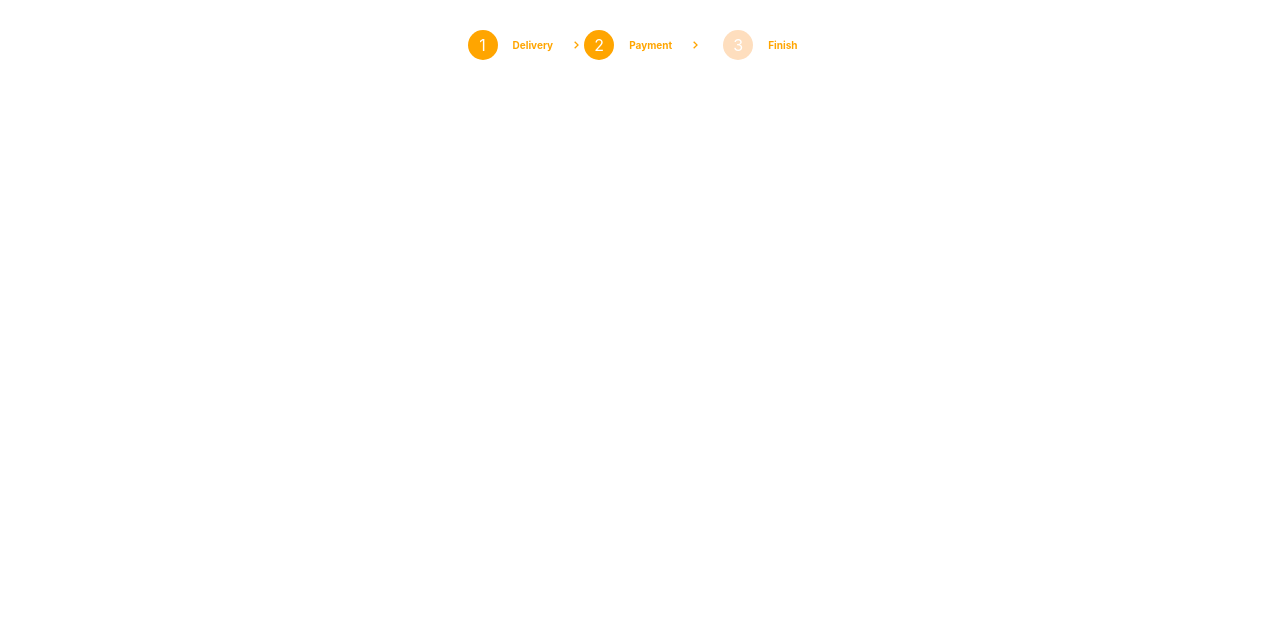
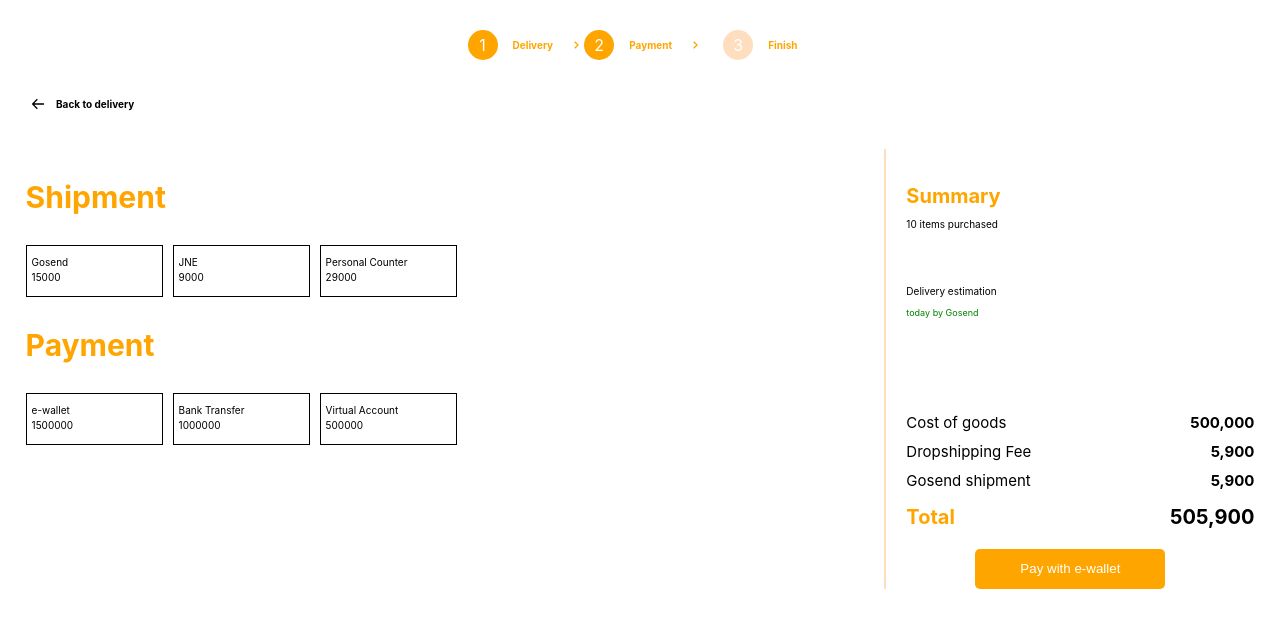
Before and after one commit to AkbarZul/Jakmall-test, a React (Create React App) app: page /payment in a window 1280 px wide. Shown: the top 628 px of the page. Built offline with nearby package versions, Linux system fonts and the light colour scheme.

Commit message:
payment page static

```diff
--- /dev/null
+++ b/src/components/CardPayment/card.css
@@ -0,0 +1,11 @@
+.card {
+    width: 130px;
+    height: 50px;
+    border: 1px solid black;
+    margin-right: 10px;
+    padding-left: 5px;
+}
+
+.card__text {
+    font-size: 10px;
+}
--- /dev/null
+++ b/src/components/CardPayment/index.js
@@ -0,0 +1,17 @@
+import React from 'react'
+
+import './card.css'
+
+const CardPayment = (props) => {
+    const {name, price} = props;
+    return (
+        <>
+            <div className='card'>
+                <p className='card__text' >{name}</p>
+                <p className='card__text' style={{marginTop: '-7px'}}>{price}</p>
+            </div>
+        </>
+    )
+}
+
+export default CardPayment
--- a/src/components/index.js
+++ b/src/components/index.js
@@ -1,10 +1,12 @@
 import Breadcrumb from './Breadcrumb';
 import BreadcrumbPayment from './BreadcrumbPayment';
 import Back from './Back';
+import CardPayment from './CardPayment';
 
 
 export {
     Breadcrumb,
     BreadcrumbPayment,
     Back,
+    CardPayment,
 }
--- a/src/pages/Payment/index.js
+++ b/src/pages/Payment/index.js
@@ -1,10 +1,120 @@
-import React from "react";
-import { BreadcrumbPayment, Back } from "../../components";
+import React, {useState} from "react";
+import { Link } from "react-router-dom";
+import { BreadcrumbPayment, Back, CardPayment } from "../../components";
+
+import "./payment.css";
 
 const Payment = () => {
+    const [check, setCheck] = useState(false)
+    console.log('ini check', check)
+  const shipment = [
+    {
+      id: 1,
+      name: "Gosend",
+      price: 15000,
+    },
+    {
+      id: 1,
+      name: "JNE",
+      price: 9000,
+    },
+    {
+      id: 1,
+      name: "Personal Counter",
+      price: 29000,
+    },
+  ];
+
+  const Payment = [
+    {
+        id: 1,
+        name: "e-wallet",
+        price: 1500000,
+      },
+      {
+        id: 1,
+        name: "Bank Transfer",
+        price: 1000000,
+      },
+      {
+        id: 1,
+        name: "Virtual Account",
+        price: 500000,
+      },
+  ]
+
+  console.log(shipment);
   return (
     <>
       <BreadcrumbPayment />
+      <Link to="/" style={{ textDecoration: "none", color: "black" }}>
+        <Back title="Back to delivery" />
+      </Link>
+      <div className="payment">
+        <div className="payment__left">
+          <p className="payment__left-text-up">Shipment</p>
+          <div className="payment__left-containerbutton">
+            {shipment.map((item, i) => (
+              <CardPayment key={i} name={item.name} price={item.price} onCheck={check} />
+            ))}
+          </div>
+          <p className="payment__left-text-up">Payment</p>
+          <div className="payment__left-containerbutton" onClick={() => setCheck(!check)}>
+          {Payment.map((item, i) => (
+              <CardPayment key={i} name={item.name} price={item.price} onCheck={check} />
+            ))}
+          </div>
+        </div>
+        <div className="payment_right">
+          <p className="payment__right-text-up">Summary</p>
+          <p className="payment__right-subtext-up">10 items purchased</p>
+          <p className="payment__right-text-delivery">Delivery estimation</p>
+          <p className="payment__right-subtext-delivery">today by Gosend</p>
+          <div className="payment__right-container-cost">
+            <p className="payment__right-text-cost">Cost of goods</p>
+            <p
+              className="payment__right-text-cost"
+              style={{ fontWeight: "bold" }}
+            >
+              500,000
+            </p>
+          </div>
+          <div className="payment__right-container-fee">
+            <p className="payment__right-text-cost">Dropshipping Fee</p>
+            <p
+              className="payment__right-text-cost"
+              style={{ fontWeight: "bold" }}
+            >
+              5,900
+            </p>
+          </div>
+          <div className="payment__right-container-fee">
+            <p className="payment__right-text-cost">Gosend shipment</p>
+            <p
+              className="payment__right-text-cost"
+              style={{ fontWeight: "bold" }}
+            >
+              5,900
+            </p>
+          </div>
+          <div className="payment__right-container-fee">
+            <p
+              className="payment__right-text-total"
+              style={{ color: "orange" }}
+            >
+              Total
+            </p>
+            <p className="payment__right-text-total">505,900</p>
+          </div>
+          <div className="payment__right-container-button">
+            <Link to="/payment">
+              <button className="payment__right-button">
+                Pay with e-wallet
+              </button>
+            </Link>
+          </div>
+        </div>
+      </div>
     </>
   );
 };
--- /dev/null
+++ b/src/pages/Payment/payment.css
@@ -0,0 +1,90 @@
+.payment {
+    display: flex;
+    flex-direction: row;
+    padding: 0 2% 0 2%;
+}
+
+.payment__left {
+    width: 70%;
+    border-right: 2px solid #fedebe;
+}
+
+.payment__left-text-up {
+    font-size: 30px;
+    font-weight: bold;
+    color: orange;
+}
+
+.payment__left-containerbutton {
+    display: flex;
+    flex-direction: row;
+}
+
+
+.payment_right {
+    width: 30%;
+}
+
+.payment__right-text-up {
+    font-size: 20px;
+    font-weight: bold;
+    color: orange;
+    margin: 35px 20px;
+}
+
+.payment__right-subtext-up {
+    font-size: 10px;
+    margin-left: 20px;
+    margin-top: -25px;
+}
+
+.payment__right-text-delivery {
+    font-size: 10px;
+    margin-top: 55px;
+    margin-left: 20px;
+}
+
+.payment__right-subtext-delivery {
+    font-size: 9px;
+    margin-left: 20px;
+    color: green;
+}
+
+.payment__right-container-cost {
+    display: flex;
+    flex-direction: row;
+    justify-content: space-between;
+    margin-top: 80px;
+}
+
+.payment__right-text-cost {
+    font-size: 15px;
+    margin-left: 20px;
+}
+.payment__right-text-total {
+    font-size: 20px;
+    font-weight: bold;
+    margin-left: 20px;
+}
+
+.payment__right-container-fee{
+    display: flex;
+    flex-direction: row;
+    justify-content: space-between;
+    margin-top: -20px;
+}
+
+.payment__right-container-button {
+    display: flex;
+    justify-content: center;
+}
+
+.payment__right-button {
+    width: 190px;
+    height: 40px;
+    background: orange;
+    color: white;
+    border-radius: 5px;
+    border: none;
+    cursor: pointer;
+}
```
